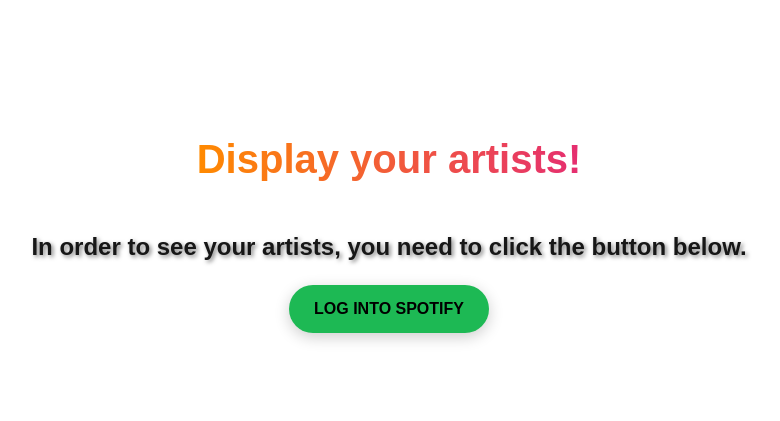
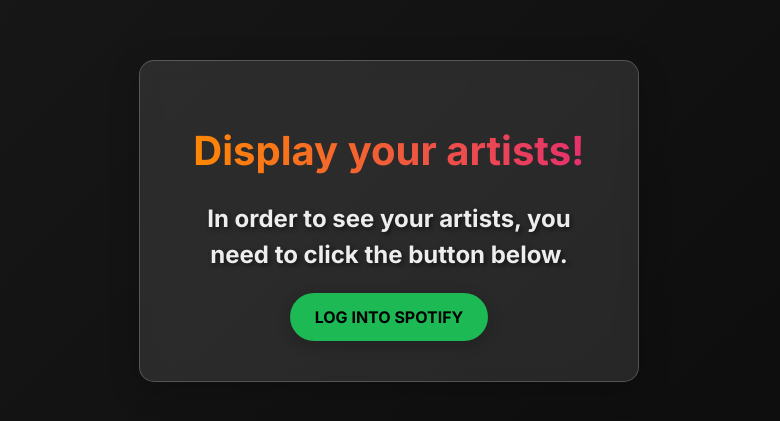
Before and after one commit to Erenco16/music-recommender-app-frontend, a Next.js app: page / in a window 1280 px wide. Shown: the part 179-600 px from the top of the page, without its empty margins (251-1031 px from the left). Built offline with nearby package versions, Linux system fonts and the light colour scheme; no server answers.

Commit message:
Updated UI

```diff
--- a/components/Header.tsx
+++ b/components/Header.tsx
@@ -6,8 +6,8 @@
 import { HiMenu, HiX } from "react-icons/hi";
 import { motion, AnimatePresence } from "framer-motion";
 
-// Apply Montserrat Font
-const customFont = "font-[Montserrat]";
+// Apply Inter font
+const customFont = "font-[Inter]";
 
 export default function Header() {
   const router = useRouter();
@@ -21,13 +21,13 @@
 
   return (
     <motion.header
-      initial={{ opacity: 0, y: -50 }} // Fade in from top
+      initial={{ opacity: 0, y: -50 }}
       animate={{ opacity: 1, y: 0 }}
       transition={{ duration: 0.6, ease: "easeOut" }}
       className={`w-full bg-gray-900 text-white p-4 flex justify-between items-center shadow-md relative fixed top-0 left-0 z-50 ${customFont}`}
       style={{
-        background: "linear-gradient(to bottom, #1a1a1a, #0d0d0d)", // Black to dark gray
-        borderBottom: "2px solid #0d0d0d", // Match background
+        background: "linear-gradient(to bottom, #1a1a1a, #0d0d0d)",
+        borderBottom: "2px solid #0d0d0d",
       }}
     >
       {/* Logo */}
--- a/package.json
+++ b/package.json
@@ -9,6 +9,7 @@
     "lint": "next lint"
   },
   "dependencies": {
+    "animated-backgrounds": "^1.1.0",
     "dotenv": "^16.4.7",
     "firebase-admin": "^12.7.0",
     "firebase-function": "^1.4.121",
--- /dev/null
+++ b/src/animated-backgrounds.d.ts
@@ -0,0 +1,5 @@
+/* eslint-disable @typescript-eslint/no-explicit-any */
+declare module 'animated-backgrounds' {
+    const content: any;
+    export default content;
+  }
--- a/src/app/callback/page.tsx
+++ b/src/app/callback/page.tsx
@@ -8,6 +8,7 @@
 import { useRouter } from "next/navigation";
 import { motion } from "framer-motion";
 import { ClipLoader } from "react-spinners"; // Cool spinner
+import '../css/callback.css';
 
 export default function Callback() {
   const [searchQuery, setSearchQuery] = useState("Metallica");
@@ -77,14 +78,15 @@
 
   return (
     <div>
-      <Header />
+    <Header />
     <motion.div
       initial={{ opacity: 0 }}
       animate={{ opacity: 1 }}
       transition={{ duration: 0.8 }}
-      className="flex flex-col md:flex-row items-center justify-center min-h-screen p-8 gap-8">
+      className="flex flex-col md:flex-row items-center justify-center min-h-screen p-8 gap-8"
+    >
       {/* Left Side - Unfollowed Artist Recommendations */}
-      <div className="w-full md:w-1/2 p-6 flex flex-col items-center">
+      <div className="glass-box">
         <h2 className="text-xl font-semibold mb-4 text-center">Recommendations from Unfollowed Artists</h2>
         <button
           onClick={recommendBasedOnGenre}
@@ -122,7 +124,7 @@
       <div className="w-full md:w-[2px] h-[2px] md:h-full bg-gray-300"></div>
 
       {/* Right Side - Search-Based Recommendations */}
-      <div className="w-full md:w-1/2 p-6 flex flex-col items-center">
+      <div className="glass-box">
         <h2 className="text-xl font-semibold mb-4 text-center">Search for Music Recommendations</h2>
 
         <div className="flex flex-col items-center gap-2">
@@ -130,7 +132,7 @@
             type="text"
             value={searchQuery}
             onChange={(e) => setSearchQuery(e.target.value)}
-            className="border p-2 w-80"
+            className="border p-2 w-80 rounded-md text-white"
             placeholder="Search for an artist..."
           />
           <button
@@ -178,6 +180,6 @@
         )}
       </div>
     </motion.div>
-    </div>
+  </div>
   );
 }
--- /dev/null
+++ b/src/app/css/callback.css
@@ -0,0 +1,21 @@
+.glass-box {
+    background: rgba(255, 255, 255, 0.1);
+    border-radius: 15px;
+    box-shadow: 0 8px 32px rgba(0, 0, 0, 0.2);
+    backdrop-filter: blur(12px);
+    -webkit-backdrop-filter: blur(12px);
+    padding: 40px;
+    width: 90%;
+    max-width: 500px;
+    text-align: center;
+    border: 1px solid rgba(255, 255, 255, 0.2);
+    transition: all 0.3s ease-in-out;
+  }
+
+  /* Responsive */
+  @media (max-width: 768px) {
+    .glass-box {
+      padding: 30px;
+      width: 95%;
+    }
+  }
--- a/src/app/css/home.css
+++ b/src/app/css/home.css
@@ -7,6 +7,29 @@
     justify-content: center;
     max-height: 75%;
   }
+
+/* Glass Effect Box */
+.glass-box {
+  background: rgba(255, 255, 255, 0.1);
+  border-radius: 15px;
+  box-shadow: 0 8px 32px rgba(0, 0, 0, 0.2);
+  backdrop-filter: blur(10px);
+  -webkit-backdrop-filter: blur(10px);
+  padding: 40px;
+  width: 90%;
+  max-width: 500px;
+  text-align: center;
+  border: 1px solid rgba(255, 255, 255, 0.2);
+  transition: all 0.3s ease-in-out;
+}
+
+/* Responsive design */
+@media (max-width: 768px) {
+  .glass-box {
+    padding: 30px;
+    width: 95%;
+  }
+}
 
   .spotify-btn {
     background-color: #1DB954;
--- a/src/app/globals.css
+++ b/src/app/globals.css
@@ -1,3 +1,4 @@
+@import url('https://fonts.googleapis.com/css2?family=Inter:wght@400;700&display=swap');
 @import "tailwindcss";
 
 @theme {
@@ -5,22 +6,25 @@
   --font-mono: var(--font-geist-mono);
 }
 
+/* Light Mode */
 :root {
-  --background: #ffffff;
-  --foreground: #171717;
+  --background: linear-gradient(135deg, #1a1a1a, #121212, #0a0a0a);
+  --foreground: #ededed;
 }
 
+/* Dark Mode */
 @media (prefers-color-scheme: dark) {
   :root {
-    --background: #0a0a0a;
-    --foreground: #ededed;
+    --background: linear-gradient(135deg, #000000, #111111, #222222);
+    --foreground: #ffffff;
   }
 }
 
 body {
   color: var(--foreground);
   background: var(--background);
-  font-family: Arial, Helvetica, sans-serif;
+  background-attachment: fixed;
+  font-family: 'Inter', sans-serif;
 }
 
 h1 {
@@ -34,7 +38,7 @@
   margin: 20px 0;
 }
 
-h2{
+h2 {
   font-size: 1.5rem;
   font-weight: bold;
   color: var(--foreground);
--- a/src/app/layout.tsx
+++ b/src/app/layout.tsx
@@ -1,6 +1,12 @@
-import type { Metadata } from "next";
+"use client";
+
 import { Geist, Geist_Mono } from "next/font/google";
 import "./globals.css";
+/* eslint-disable @typescript-eslint/ban-ts-comment */
+//@ts-ignore
+import { AnimatedBackground } from "animated-backgrounds";
+/* eslint-enable @typescript-eslint/ban-ts-comment */
+
 
 
 const geistSans = Geist({
@@ -13,11 +19,6 @@
   subsets: ["latin"],
 });
 
-export const metadata: Metadata = {
-  title: "Music Recommender Engine",
-  description: "Get your  music recommendations!",
-};
-
 export default function RootLayout({
   children,
 }: Readonly<{
@@ -25,9 +26,11 @@
 }>) {
   return (
     <html lang="en">
+      <title>Music Recommender Engine</title>
       <body
         className={`${geistSans.variable} ${geistMono.variable} antialiased`}
       >
+        <AnimatedBackground animationName="starryNdnaHelixight" blendMode="darken" />
         {children}
       </body>
     </html>
--- a/src/app/page.tsx
+++ b/src/app/page.tsx
@@ -40,7 +40,7 @@
     }
 
     const auth_endpoint = "https://accounts.spotify.com/authorize";
-    const state = Math.random().toString(36).substring(2, 15); // FIXED: Generate state only on client
+    const state = Math.random().toString(36).substring(2, 15); // Generate state only on client
     const scope = "user-read-private user-read-email user-top-read user-follow-read";
     const response_type = "token";
 
@@ -48,10 +48,11 @@
     setSpotifyAuthUrl(url);
   }, [router]);
 
-  if (!isClient) return null; // FIXED: Prevent server-rendered mismatch
+  if (!isClient) return null; // Prevent server-rendered mismatch
 
   return (
     <div className="main-container">
+      <div className="glass-box">
         <h1>Display your artists!</h1>
         <h2>In order to see your artists, you need to click the button below.</h2>
         {spotifyAuthUrl && (
@@ -60,6 +61,7 @@
           </a>
         )}
       </div>
+    </div>
   );
 };
 
--- a/tsconfig.json
+++ b/tsconfig.json
@@ -8,7 +8,7 @@
     "noEmit": true,
     "esModuleInterop": true,
     "module": "esnext",
-    "moduleResolution": "bundler",
+    "moduleResolution": "node",
     "resolveJsonModule": true,
     "isolatedModules": true,
     "jsx": "preserve",
```
Also changed, not shown: 9 other files (tests, documents, lock files or other folders). Lines whose indentation alone changed are shown as unchanged.
